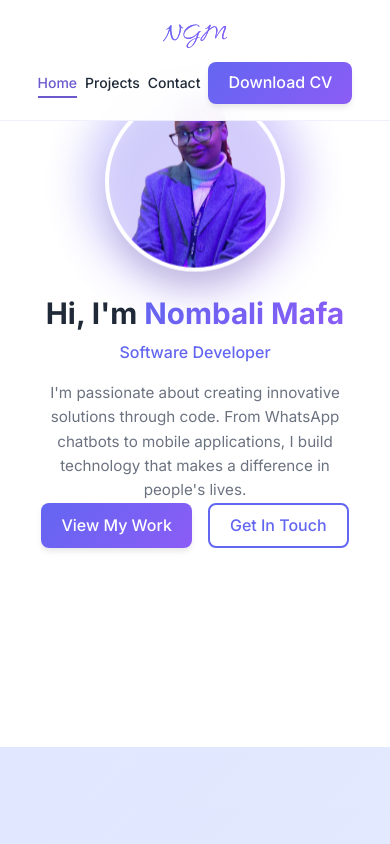
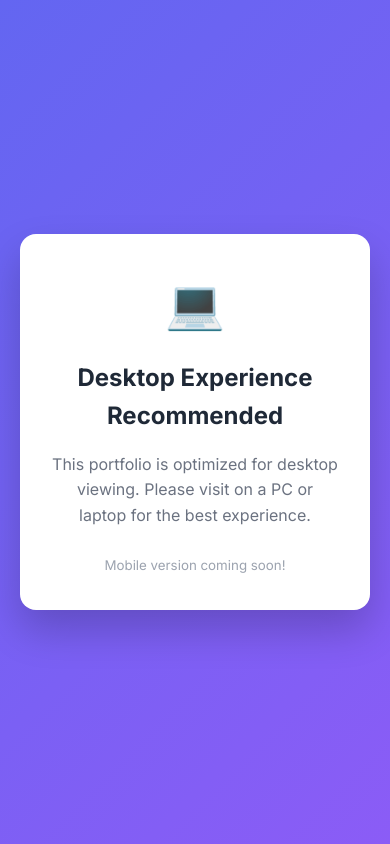
Before and after one commit to Nono140503/Nombali-Mafa-Portfolio, a React (Vite) app in the folder my-react-app/: page / in a window 390 px wide. Shown: the top 844 px of the page. Built offline with nearby package versions, Linux system fonts and the light colour scheme.

Commit message:
added mobile version coming soon

```diff
--- a/my-react-app/src/App.jsx
+++ b/my-react-app/src/App.jsx
@@ -5,6 +5,7 @@ import ProjectsOverview from './components/ProjectsOverview'
 import Footer from './components/Footer'
 import Projects from './pages/Projects'
 import ScrollToTop from './components/ScrollToTop'
+import MobileWarning from './components/MobileWarning'
 import './App.css'
 
 function App() {
@@ -13,6 +14,7 @@ function App() {
     // (for example: https://username.github.io/Nombali-Mafa-Portfolio/)
     <Router basename={import.meta.env.BASE_URL}>
       <div className="App">
+        <MobileWarning />
         <ScrollToTop />
         <Navbar />
         <Routes>
--- a/my-react-app/src/components/Hero.css
+++ b/my-react-app/src/components/Hero.css
@@ -174,7 +174,7 @@
 /* Responsive Design */
 @media (max-width: 1024px) {
   .hero-content {
-    gap: 1.5rem;
+    gap: 2rem;
     padding: 0 40px;
   }
 
@@ -183,45 +183,40 @@
   }
 
   .image-container {
-    width: 260px;
-    height: 260px;
+    width: 250px;
+    height: 250px;
   }
 }
 
 @media (max-width: 768px) {
   .hero {
-    padding-top: 72px;
+    padding-top: 80px;
     min-height: 60vh;
   }
 
-  /* Stack content vertically and center on small devices */
-  /* Stack on small screens with the image above the text for better visual priority */
   .hero-content {
     flex-direction: column-reverse;
-    align-items: center;
     text-align: center;
-    padding: 20px;
-    gap: 1.5rem;
+    padding: 0 20px;
+    gap: 2rem;
   }
 
   .hero-title {
-    font-size: 1.85rem;
+    font-size: 2rem;
   }
 
   .hero-subtitle {
-    font-size: 1rem;
+    font-size: 1.1rem;
   }
 
   .hero-description {
     font-size: 0.95rem;
     height: auto;
-    margin: 0 auto;
-    max-width: 360px;
   }
 
   .image-container {
-    width: 180px;
-    height: 180px;
+    width: 220px;
+    height: 220px;
     margin: 0 auto;
   }
 
--- /dev/null
+++ b/my-react-app/src/components/MobileWarning.css
@@ -0,0 +1,50 @@
+.mobile-warning {
+  position: fixed;
+  top: 0;
+  left: 0;
+  width: 100vw;
+  height: 100vh;
+  background: linear-gradient(135deg, #6366f1 0%, #8b5cf6 100%);
+  display: none;
+  align-items: center;
+  justify-content: center;
+  z-index: 9999;
+  padding: 20px;
+}
+
+.mobile-warning-content {
+  background: white;
+  padding: 2rem;
+  border-radius: 16px;
+  text-align: center;
+  max-width: 400px;
+  box-shadow: 0 20px 40px rgba(0, 0, 0, 0.2);
+}
+
+.warning-icon {
+  font-size: 3rem;
+  margin-bottom: 1rem;
+}
+
+.mobile-warning-content h2 {
+  color: #1f2937;
+  margin-bottom: 1rem;
+  font-size: 1.5rem;
+}
+
+.mobile-warning-content p {
+  color: #6b7280;
+  line-height: 1.6;
+  margin-bottom: 1.5rem;
+}
+
+.warning-footer small {
+  color: #9ca3af;
+  font-style: italic;
+}
+
+@media (max-width: 1024px) {
+  .mobile-warning {
+    display: flex;
+  }
+}
--- /dev/null
+++ b/my-react-app/src/components/MobileWarning.jsx
@@ -0,0 +1,23 @@
+import './MobileWarning.css'
+
+const MobileWarning = () => {
+  return (
+    <div className="mobile-warning">
+      <div className="mobile-warning-content">
+        <div className="warning-icon">
+          💻
+        </div>
+        <h2>Desktop Experience Recommended</h2>
+        <p>
+          This portfolio is optimized for desktop viewing.
+          Please visit on a PC or laptop for the best experience.
+        </p>
+        <div className="warning-footer">
+          <small>Mobile version coming soon!</small>
+        </div>
+      </div>
+    </div>
+  )
+}
+
+export default MobileWarning
--- a/my-react-app/src/components/ProjectsOverview.css
+++ b/my-react-app/src/components/ProjectsOverview.css
@@ -7,9 +7,9 @@
 
 .projects-content {
   width: 100%;
-  max-width: 2200px;
+  max-width: 1200px;
   margin: 0 auto;
-
+  padding: 0 20px;
 }
 
 .projects-overview::before {
@@ -160,43 +160,22 @@
 @media (max-width: 1200px) {
   .projects-grid {
     grid-template-columns: repeat(3, 1fr);
-    gap: 1.25rem;
   }
 }
 
 @media (max-width: 900px) {
   .projects-grid {
     grid-template-columns: repeat(2, 1fr);
-    gap: 1.5rem;
   }
 }
 
 @media (max-width: 768px) {
   .projects-grid {
     grid-template-columns: 1fr;
-    gap: 1.5rem;
+    padding: 0 20px;
+  }
+
+  .projects-content {
     padding: 0 15px;
   }
-
-  .project-card {
-    padding: 1.5rem;
-  }
-
-  .card-title {
-    font-size: 1.25rem;
-  }
-
-  .projects-intro {
-    font-size: 1rem;
-    margin-bottom: 3rem;
-  }
 }
-
-/* Force single column earlier for tablets to improve readability */
-@media (max-width: 1024px) {
-  .projects-grid {
-    grid-template-columns: 1fr;
-    gap: 1.25rem;
-    padding: 0 20px;
-  }
-}
--- a/my-react-app/src/pages/Projects.css
+++ b/my-react-app/src/pages/Projects.css
@@ -267,6 +267,12 @@
 }
 
 /* Responsive Design */
+@media (max-width: 1024px) {
+  .projects-grid {
+    grid-template-columns: 1fr;
+  }
+}
+
 @media (max-width: 768px) {
   .projects-title {
     font-size: 2.5rem;
@@ -283,11 +289,6 @@
   .filter-tab {
     padding: 10px 16px;
     font-size: 0.9rem;
-  }
-
-  .projects-grid {
-    grid-template-columns: 1fr;
-    gap: 1.5rem;
   }
 
   .project-image {
@@ -309,11 +310,3 @@
     font-size: 16px;
   }
 }
-
-/* Force single column for tablets and smaller devices for better readability */
-@media (max-width: 1024px) {
-  .projects-grid {
-    grid-template-columns: 1fr !important;
-    gap: 1.5rem;
-  }
-}
```
